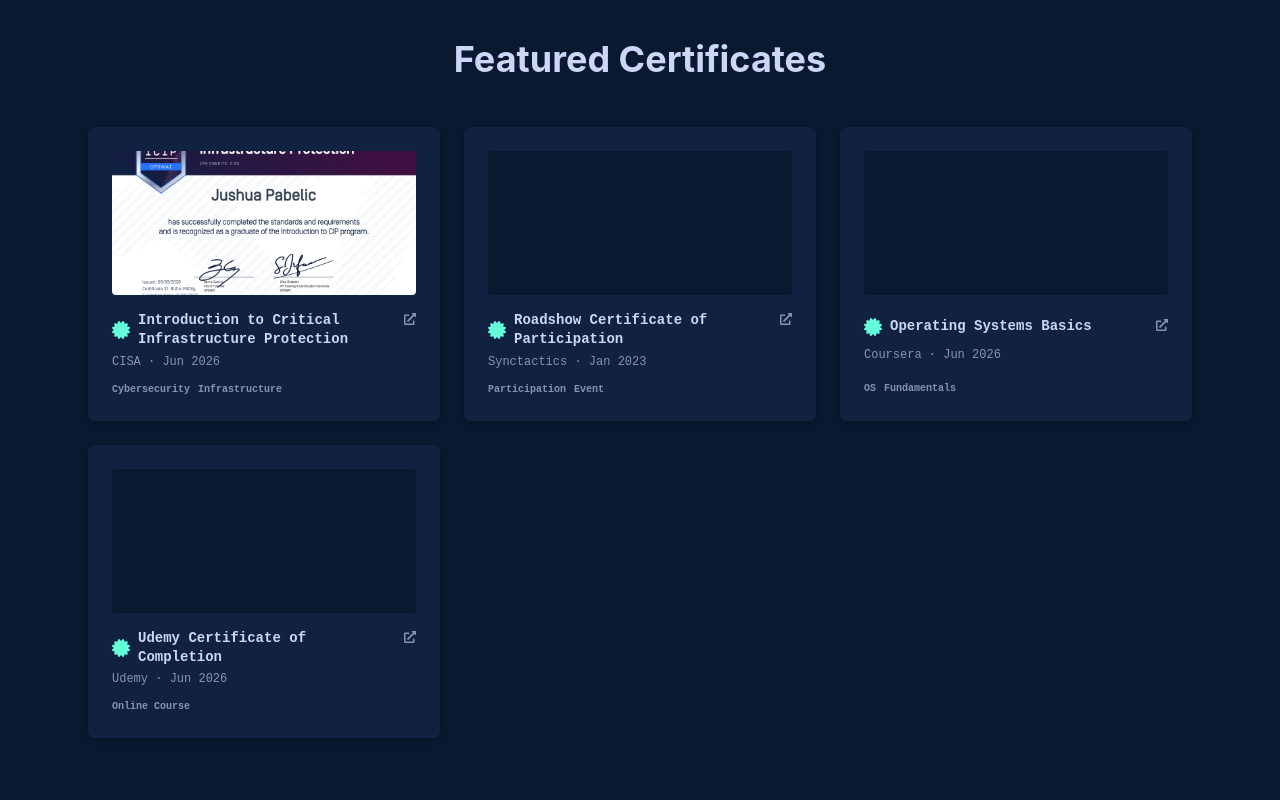
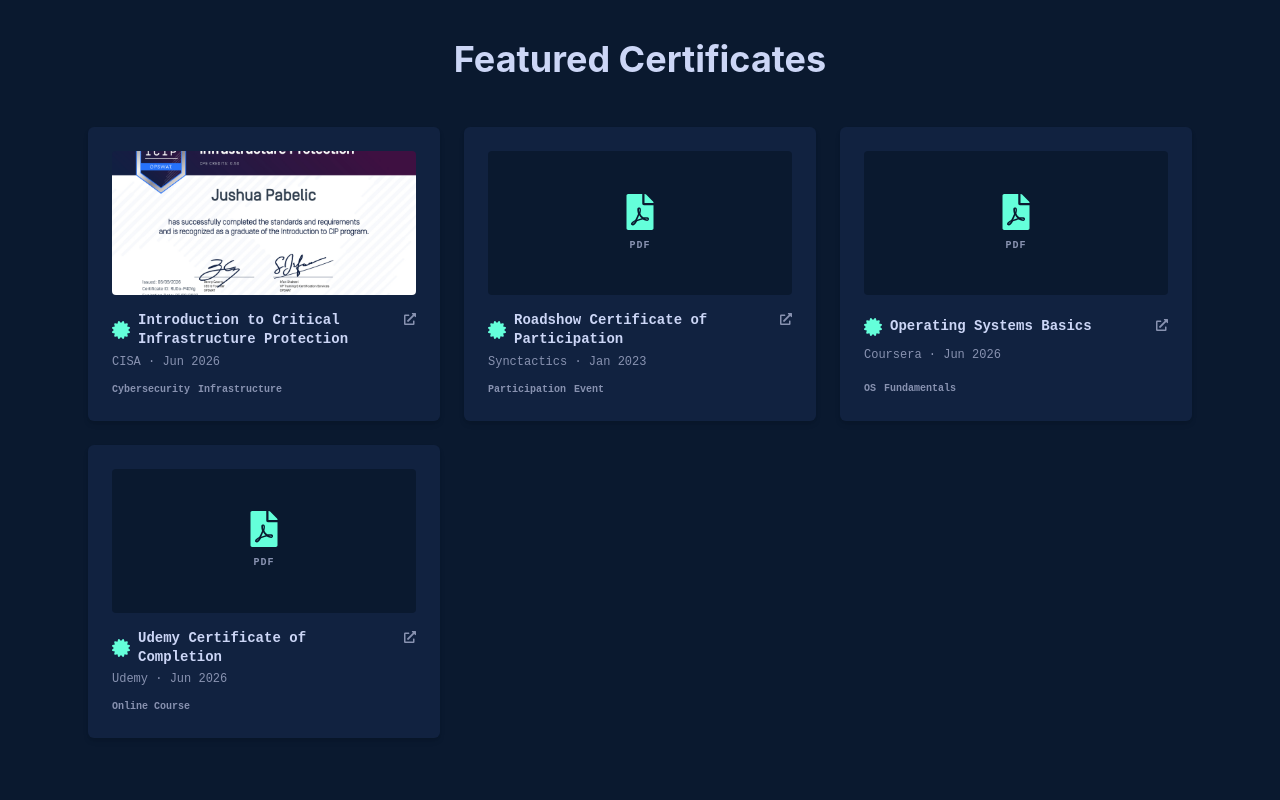
Before and after one commit to Pabelic1221/pabs-portfolio, a React (Create React App) app: page / in a window 1280 px wide. Shown: the part 4380-5180 px from the top of the page. Built offline with nearby package versions, Linux system fonts and the light colour scheme; no server answers.

Commit message:
adding custom PDF viewer

```diff
--- a/src/components/Certificates.js
+++ b/src/components/Certificates.js
@@ -1,7 +1,13 @@
 import React, { useState } from 'react';
-import { FaCertificate, FaExternalLinkAlt, FaTimes } from 'react-icons/fa';
+import { FaCertificate, FaExternalLinkAlt, FaTimes, FaFilePdf } from 'react-icons/fa';
 import { motion, AnimatePresence } from 'framer-motion';
 import { certificates } from '../config/content';
+
+// Wraps a local PDF asset URL into Google Docs viewer for clean rendering
+function getGoogleViewerUrl(src) {
+  const absolute = `${window.location.origin}${src}`;
+  return `https://docs.google.com/viewer?url=${encodeURIComponent(absolute)}&embedded=true`;
+}
 
 // ─── Preview Modal ────────────────────────────────────────────────────────────
 function PreviewModal({ cert, onClose, isDarkMode, accentColor }) {
@@ -15,7 +21,7 @@
     <AnimatePresence>
       <motion.div
         className="fixed inset-0 z-50 flex items-center justify-center p-4"
-        style={{ backgroundColor: 'rgba(0,0,0,0.80)' }}
+        style={{ backgroundColor: 'rgba(0,0,0,0.85)' }}
         initial={{ opacity: 0 }}
         animate={{ opacity: 1 }}
         exit={{ opacity: 0 }}
@@ -25,7 +31,7 @@
           className={`relative rounded-lg overflow-hidden shadow-2xl w-full max-w-3xl flex flex-col ${
             isDarkMode ? 'bg-light-navy' : 'bg-white'
           }`}
-          style={{ maxHeight: '88vh' }}
+          style={{ maxHeight: '90vh' }}
           initial={{ scale: 0.92, opacity: 0 }}
           animate={{ scale: 1, opacity: 1 }}
           exit={{ scale: 0.92, opacity: 0 }}
@@ -70,26 +76,42 @@
           </div>
 
           {/* Preview body */}
-          <div className="flex-1 overflow-hidden" style={{ minHeight: 0 }}>
+          <div className="flex-1 w-full" style={{ height: '78vh' }}>
             {cert.type === 'image' ? (
               <img
                 src={cert.src}
                 alt={cert.title}
                 className="w-full h-full object-contain"
-                style={{ maxHeight: '75vh' }}
               />
             ) : (
+              // Google Docs viewer — renders PDF without browser native toolbar
               <iframe
-                src={cert.src}
+                src={getGoogleViewerUrl(cert.src)}
                 title={cert.title}
-                className="w-full border-0"
-                style={{ height: '75vh' }}
+                className="w-full h-full border-0"
+                allow="autoplay"
               />
             )}
           </div>
         </motion.div>
       </motion.div>
     </AnimatePresence>
+  );
+}
+
+// ─── PDF Thumbnail placeholder ────────────────────────────────────────────────
+function PdfThumbnail({ cert, isDarkMode, accentColor }) {
+  return (
+    <div className={`w-full h-36 rounded mb-4 flex flex-col items-center justify-center gap-2 ${
+      isDarkMode ? 'bg-navy' : 'bg-gray-100'
+    }`}>
+      <FaFilePdf className={`${accentColor} text-4xl`} />
+      <span className={`font-sfmono text-[10px] font-semibold uppercase tracking-widest ${
+        isDarkMode ? 'text-slate' : 'text-gray-400'
+      }`}>
+        PDF
+      </span>
+    </div>
   );
 }
 
@@ -108,23 +130,17 @@
       onClick={() => onPreview(cert)}
     >
       {/* Thumbnail */}
-      <div className={`w-full h-36 rounded mb-4 overflow-hidden flex items-center justify-center ${
-        isDarkMode ? 'bg-navy' : 'bg-gray-100'
-      }`}>
-        {cert.type === 'image' ? (
+      {cert.type === 'image' ? (
+        <div className="w-full h-36 rounded mb-4 overflow-hidden">
           <img
             src={cert.src}
             alt={cert.title}
             className="w-full h-full object-cover"
           />
-        ) : (
-          <iframe
-            src={`${cert.src}#toolbar=0&navpanes=0&scrollbar=0`}
-            title={cert.title}
-            className="w-full h-full border-0 pointer-events-none"
-          />
-        )}
-      </div>
+        </div>
+      ) : (
+        <PdfThumbnail cert={cert} isDarkMode={isDarkMode} accentColor={accentColor} />
+      )}
 
       {/* Icon + Title + Link */}
       <div className="flex items-start justify-between gap-2">
```
